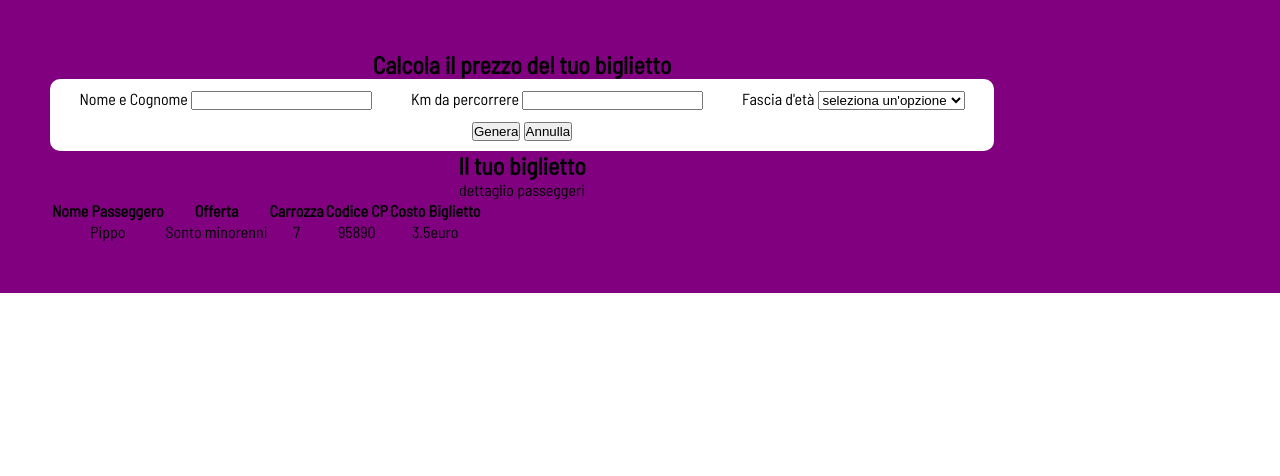
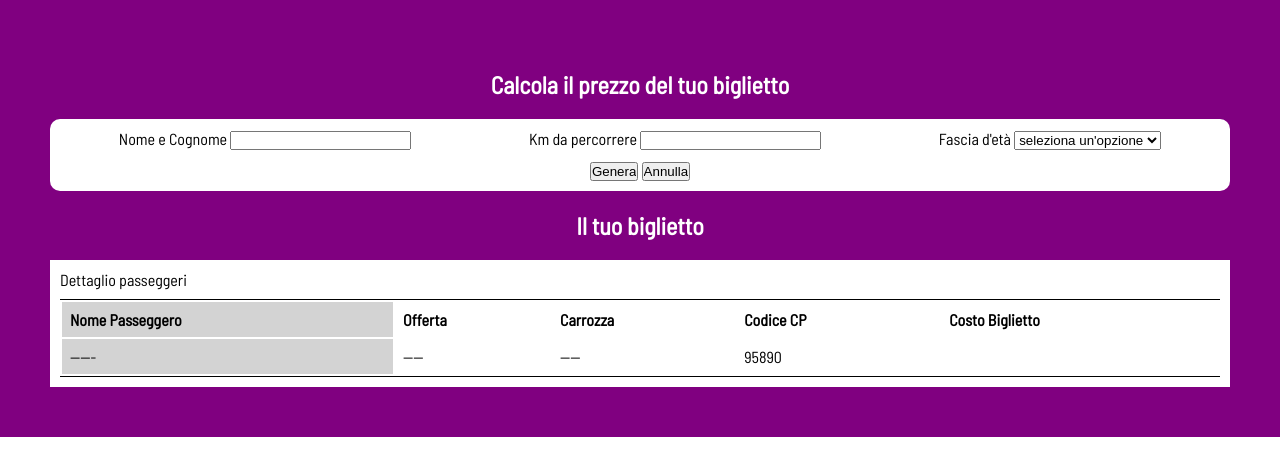
Before and after one commit to titty91/js-biglietto-treno-form-megapro, a plain HTML site: page index.html in a window 1280 px wide. Drawn offline with Linux system fonts and the light colour scheme.

Commit message:
aggiuto foglio css

```diff
--- a/css/style.css
+++ b/css/style.css
@@ -14,13 +14,47 @@ body{
   padding: 50px;
 }
 
-.content{
+/* .content{
   max-width: 80%;
+} */
+
+h2{
+  color: white;
+  margin: 20px;
 }
+
 .box{
   background-color: white;
   border-radius: 10px;
   padding: 10px;
+}
+
+.box2{
+  background-color: white;
+  padding: 10px;
+  text-align: left;
+}
+
+.box2 table{
+  /* padding: 10px 0; */
+  width: 100%;
+}
+
+.box2 p{
+  margin-bottom: 10px;
+}
+.class-table{
+  border-top: 1px solid black;
+  border-bottom: 1px solid black;
+}
+
+td, th {
+  padding: 8px;
+
+}
+
+.backgroundpass{
+  background-color: lightgrey;
 }
 
 .input{
--- a/index.html
+++ b/index.html
@@ -39,12 +39,12 @@
         </div>
         <div class="row">
           <h2>Il tuo biglietto</h2>
-          <div>
-            <p>dettaglio passeggeri</p>
-            <table>
+          <div class="box2">
+            <p>Dettaglio passeggeri</p>
+            <table class="class-table">
               <thead>
                 <tr>
-                  <th>Nome Passeggero</th>
+                  <th class="backgroundpass">Nome Passeggero</th>
                   <th>Offerta</th>
                   <th>Carrozza</th>
                   <th>Codice CP</th>
@@ -53,11 +53,11 @@
               </thead>
               <tbody>
                 <tr>
-                  <td id="nomePass">Pippo</td>
-                  <td id="sconto">Sonto minorenni</td>
-                  <td id="carozza">7</td>
+                  <td id="nomePass" class="backgroundpass">-----</td>
+                  <td id="sconto">----</td>
+                  <td id="carozza">----</td>
                   <td id="codCp">95890</td>
-                  <td id="costo-totale">3.5euro</td>
+                  <td id="costo-totale"></td>
                 </tr>
               </tbody>
             </table>
--- a/js/javascript.js
+++ b/js/javascript.js
@@ -16,11 +16,11 @@ var costoTotale = 0;generaBtn.addEventListener('click', function(){
      if (eta == 1 ){
       // console.log('minorenne', eta);
       var sconto = costoTotale * 0.2;
-      costoTotale = costoTotale - sconto;
+      costoTotale = costoTotale - sconto +'€';
     } else if (eta == 3){
       // console.log('over65', eta);
       var sconto = costoTotale * 0.4;
-      costoTotale = costoTotale - sconto;
+      costoTotale = costoTotale - sconto +'€';
     }
     document.getElementById('costo-totale').innerHTML = costoTotale;
     var cp = Math.floor(Math.random() * (100000-90000)) + 90000;
```
